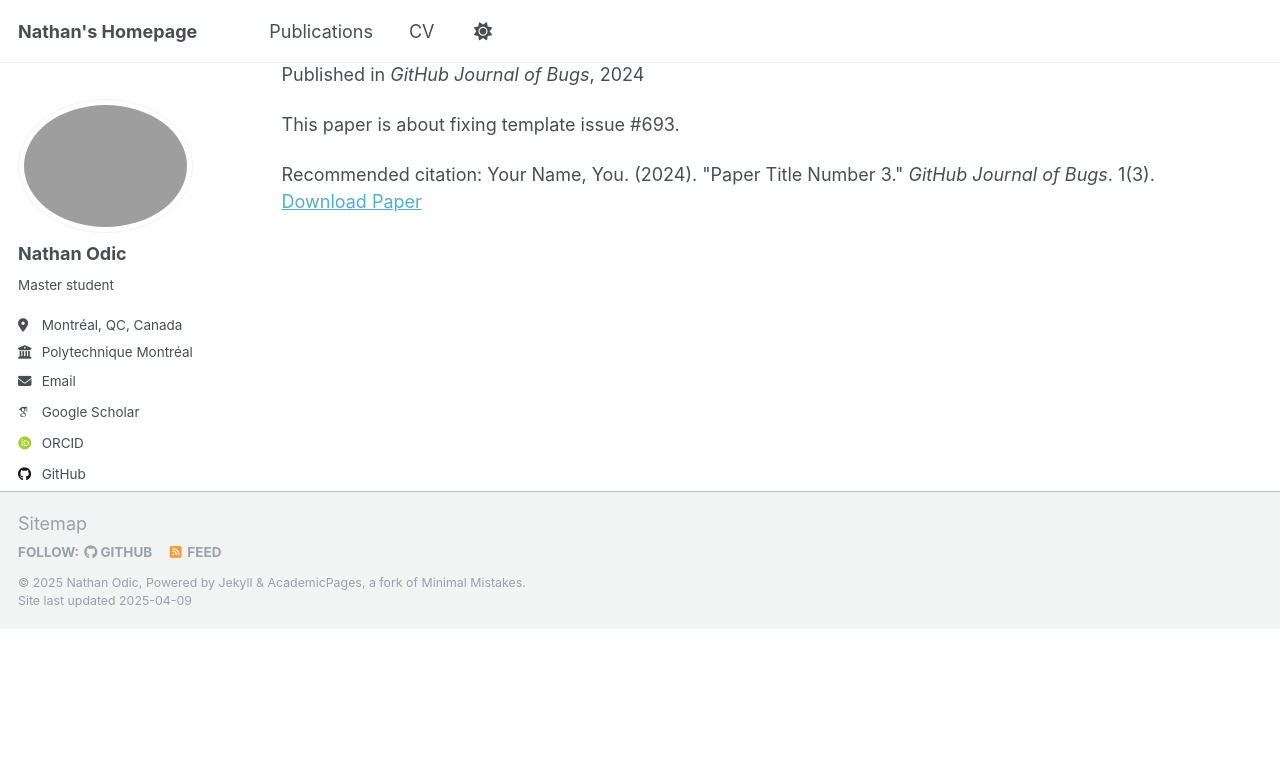
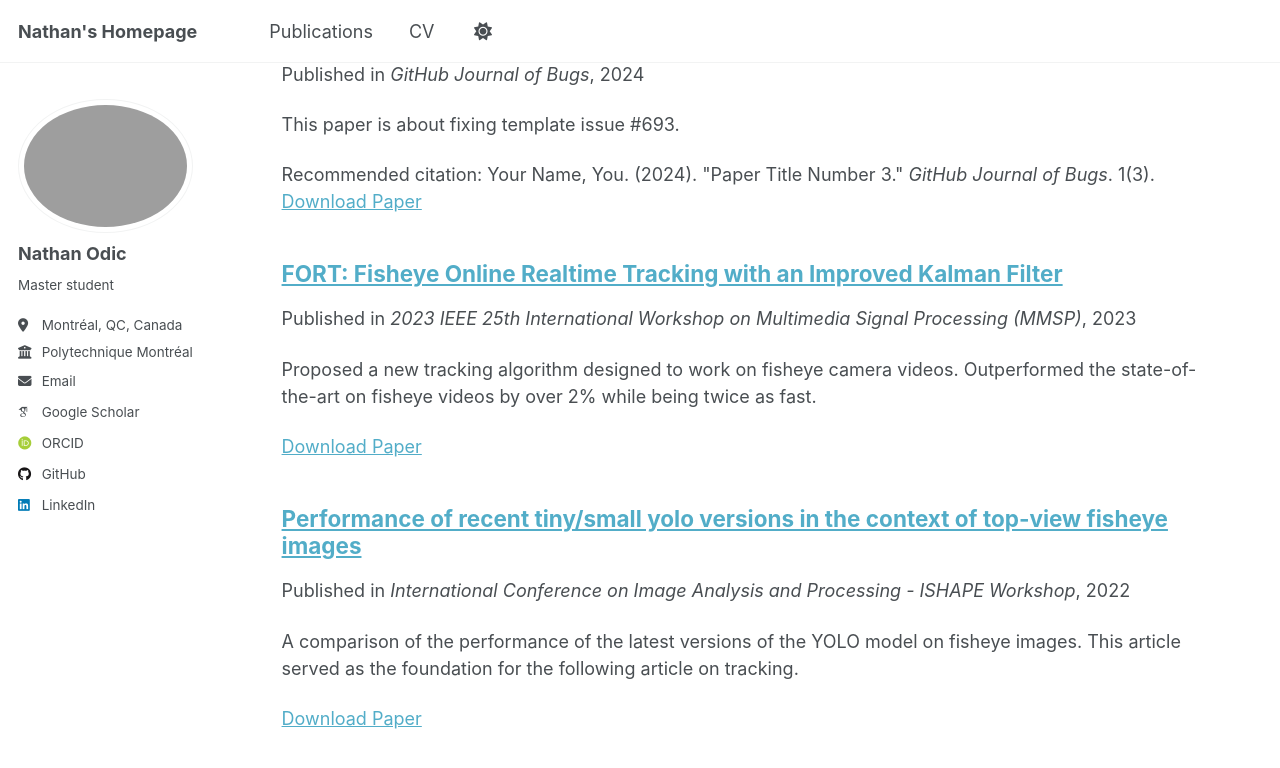
Before and after one commit to NathanOD/nathanod.github.io, a Jekyll site: the page built from _pages/publications.html, in a window 1280 px wide and 900 px high, scrolled down 1114 px. Shown: the top 768 px of the window. Built offline with Jekyll 4.4.1, drawn with Linux system fonts in a browser that asks for light colours; some web fonts are replaced; before the commit the page ends 1743 px from its top, so only the background shows below that.

Commit message:
added yolo and fort articles

```diff
--- a/_data/navigation.yml
+++ b/_data/navigation.yml
@@ -24,7 +24,7 @@ main:
   #  url: /year-archive/
 
   - title: "CV"
-    url: /cv/cv.pdf
+    url: /files/cv.pdf
 
   # - title: "CV"
   #   url: /cv-json/
--- /dev/null
+++ b/_publications/fort.md
@@ -0,0 +1,14 @@
+---
+title: "FORT: Fisheye Online Realtime Tracking with an Improved Kalman Filter"
+collection: publications
+category: conferences
+#permalink: /publication/2009-10-01-paper-title-number-1
+excerpt: 'Proposed a new tracking algorithm designed to work on fisheye camera videos. Outperformed the state-of-the-art on fisheye videos by over 2% while being twice as fast.'
+date: 2023-01-01
+venue: '2023 IEEE 25th International Workshop on Multimedia Signal Processing (MMSP)'
+slidesurl: 'http://academicpages.github.io/files/fort_slides.pdf'
+paperurl: 'https://imt-mines-ales.hal.science/hal-04205295/file/fort-fisheye-online-realtime-tracking.pdf'
+#bibtexurl: 'http://academicpages.github.io/files/bibtex1.bib'
+#citation: 'Your Name, You. (2009). &quot;Paper Title Number 1.&quot; <i>Journal 1</i>. 1(1).'
+---
+The contents above will be part of a list of publications, if the user clicks the link for the publication than the contents of section will be rendered as a full page, allowing you to provide more information about the paper for the reader. When publications are displayed as a single page, the contents of the above "citation" field will automatically be included below this section in a smaller font.
--- /dev/null
+++ b/_publications/yolo.md
@@ -0,0 +1,14 @@
+---
+title: "Performance of recent tiny/small yolo versions in the context of top-view fisheye images"
+collection: publications
+category: conferences
+#permalink: /publication/2009-10-01-paper-title-number-1
+excerpt: 'A comparison of the performance of the latest versions of the YOLO model on fisheye images. This article served as the foundation for the following article on tracking.'
+date: 2022-01-01
+venue: 'International Conference on Image Analysis and Processing - ISHAPE Workshop'
+slidesurl: 'http://academicpages.github.io/files/yolo_slides.pdf'
+paperurl: 'https://imt-mines-ales.hal.science/hal-03676679/file/performance_YOLO_fisheye_HAL.pdf'
+#bibtexurl: 'http://academicpages.github.io/files/bibtex1.bib'
+#citation: 'Your Name, You. (2009). &quot;Paper Title Number 1.&quot; <i>Journal 1</i>. 1(1).'
+---
+The contents above will be part of a list of publications, if the user clicks the link for the publication than the contents of section will be rendered as a full page, allowing you to provide more information about the paper for the reader. When publications are displayed as a single page, the contents of the above "citation" field will automatically be included below this section in a smaller font.
```
Also changed, not shown: 4 other files.
